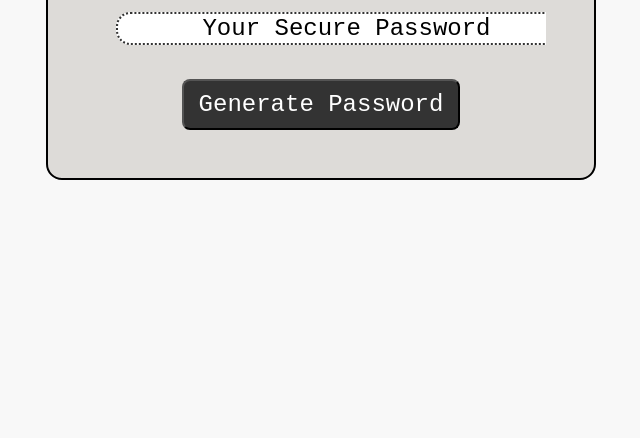
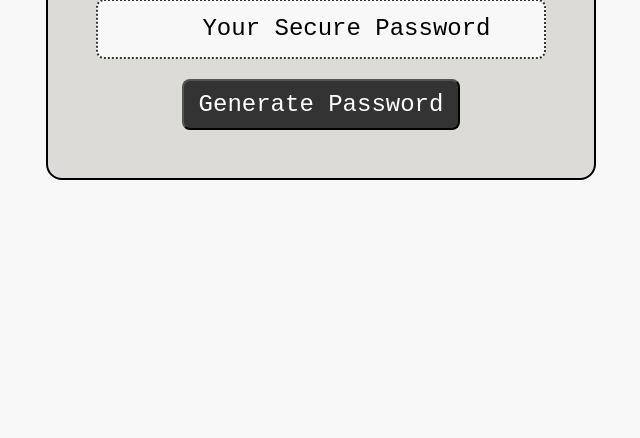
Before and after one commit to dtm5169/PasswordGenerator, a plain HTML site: page index.html in a window 1280 px wide. Shown: the part 362-800 px from the top of the page, without its empty margins (319-959 px from the left). Drawn offline with Linux system fonts and the light colour scheme.

Commit message:
fixed text box to stay on page once password is created

```diff
--- a/style.css
+++ b/style.css
@@ -33,7 +33,7 @@ body {
     position: relative;
     width: 100%;
     height: 60px;
-    border: none;
+    border: 2px dotted #333;;
     margin: 15px 0 20px;
     background: transparent;
     outline: none;
@@ -42,7 +42,7 @@ body {
     letter-spacing: 2px;
     box-sizing: border-box;
     border-radius: 8px;
-    color: #333;
+    background-color: #f8f8f8;
     box-shadow: -4px -4px 10px rgba(255,255,255,1),
                 inset 4px 4px 10px rgba(0,0,0,0.05),
                 inset -4px -4px 10px rgba(255,255,255,1),
@@ -50,10 +50,8 @@ body {
 }
 .box input::placeholder {
     letter-spacing: 0px;
-    background-color: white;
     color: black;
     padding: 1px;
-    border: 2px dotted #333;
     width: 455px;
     display: flex;
     justify-content: center;
```
Also changed, not shown: 1 other file.
